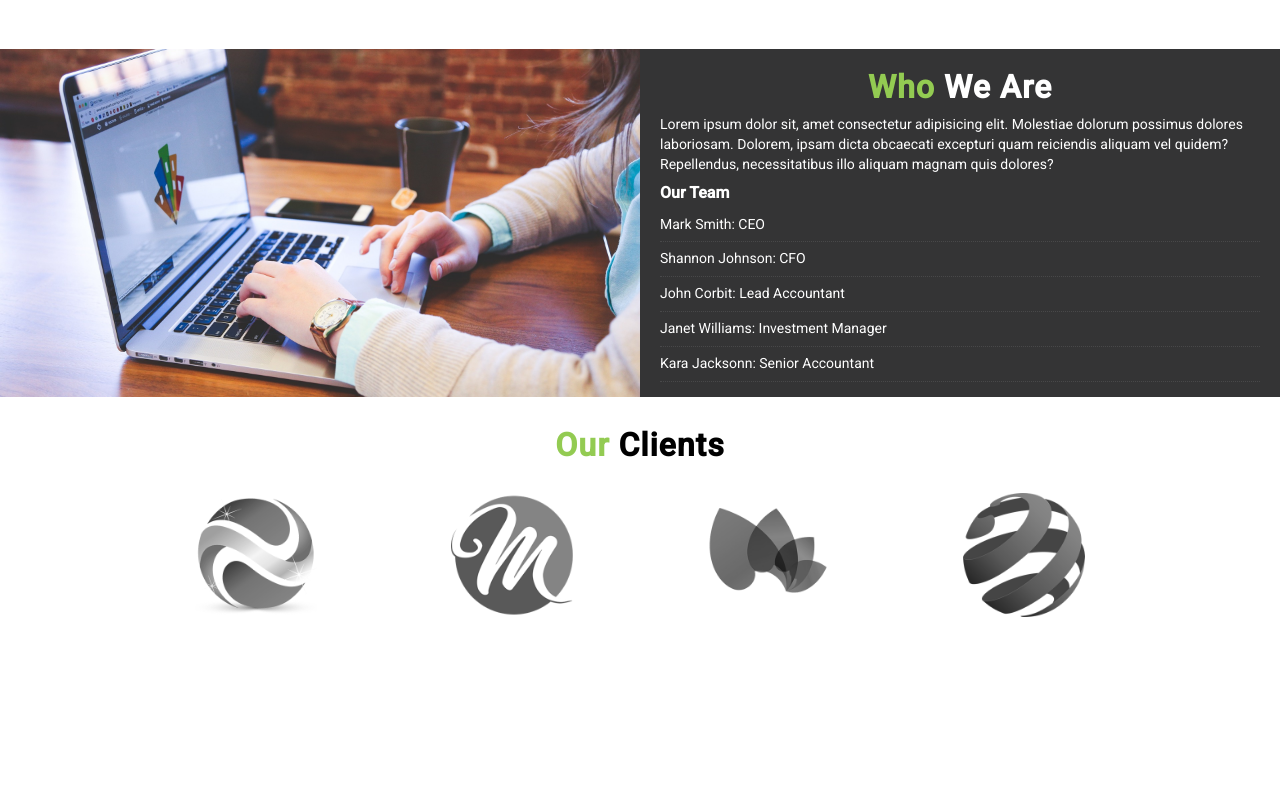
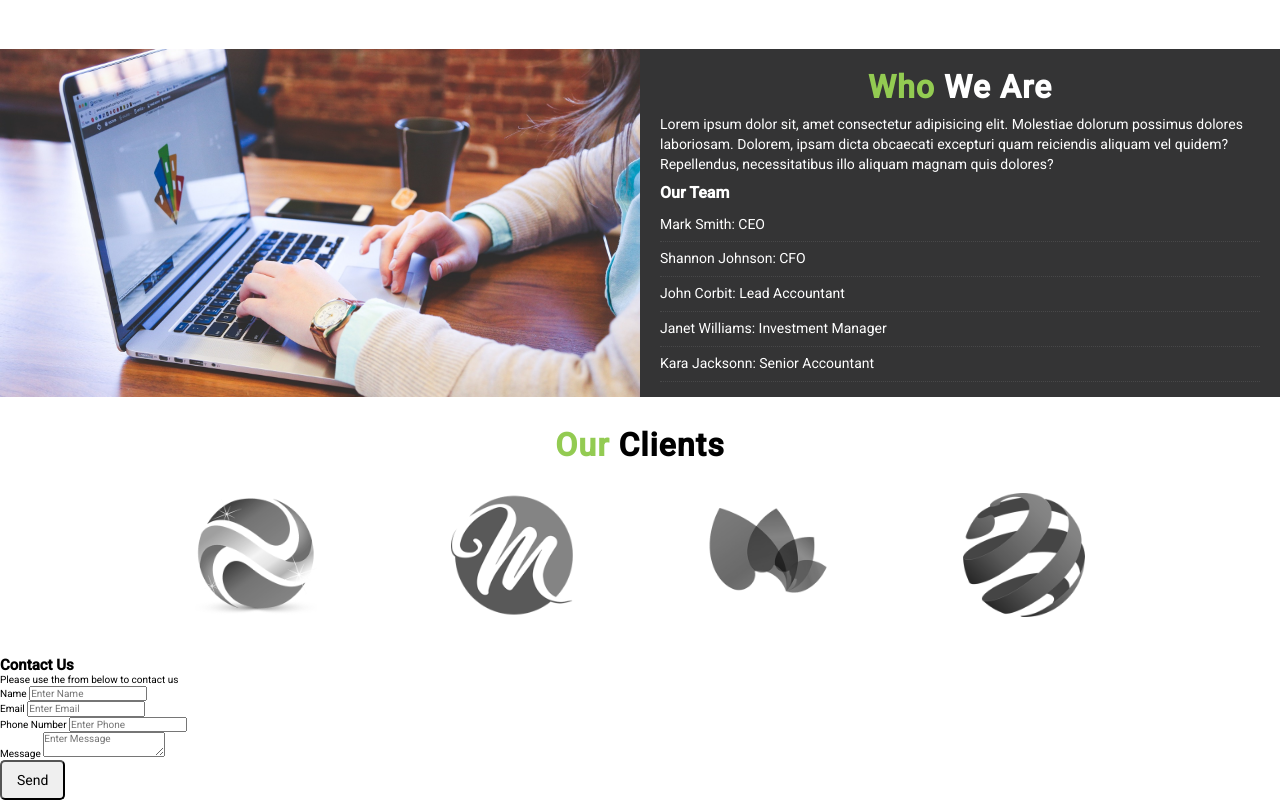
Before and after one commit to DariuszOkonski/webpage-edgeledger, a website: page index.html in a window 1280 px wide. Shown: the part 1008-1808 px from the top of the page. Before the commit the page ends 1665 px from the top, so only its background shows below. Drawn offline with nearby package versions, Linux system fonts and the light colour scheme; some packages are replaced by stand-ins of ours.

Commit message:
add html structure for section contact at index.html

```diff
--- a/index.html
+++ b/index.html
@@ -20,7 +20,7 @@
       <li><a class="navbar__item" href="#home">Home</a></li>
       <li><a class="navbar__item" href="#what">What</a></li>
       <li><a class="navbar__item" href="#who">Who</a></li>
-      <li><a class="navbar__item" href="#contact">Contact</a></li>
+      <li><a class="navbar__item" href="#contact-us">Contact</a></li>
     </ul>
   </nav>
 
@@ -141,6 +141,54 @@
 
   </section>
 
+  <section id="contact-us" class="contact">
+
+    <section class="contact__form">
+      <h2 class="contact__header">Contact Us</h2>
+      <p class="contact__paragraph">Please use the from below to contact us</p>
+
+      <form class="form">
+        <div class="form__name">
+          <label for="name">Name</label>
+          <input type="text" name="name" placeholder="Enter Name">
+        </div>
+
+        <div class="form__email">
+          <label for="email">Email</label>
+          <input type="email" name="email" placeholder="Enter Email">
+        </div>
+
+        <div class="form__phone">
+          <label for="phone">Phone Number</label>
+          <input type="text" name="phone" placeholder="Enter Phone">
+        </div>
+
+        <div class="form__message">
+          <label for="message">Message</label>
+          <textarea name="message" id="" placeholder="Enter Message"></textarea>
+        </div>
+
+        <input class="form__btn btn btn-dark" type="submit" value="Send">
+
+      </form>
+    </section>
+
+    <section class="contact__map" id="map">
+    </section>
+
+  </section>
+
+
+
+
+  <!-- jquery cdn -->
+  <script src="https://code.jquery.com/jquery-3.4.1.min.js"
+    integrity="sha256-CSXorXvZcTkaix6Yvo6HppcZGetbYMGWSFlBw8HfCJo=" crossorigin="anonymous"></script>
+  <!-- Local JS File -->
+  <script src="js/main.js"></script>
+  <!-- Google Maps -->
+  <script src="https://maps.googleapis.com/maps/api/js?key=AIzaSyDMgPBJlWLU_jIActF7uV3vIR1qGKyDfVE&callback=initMap"
+    async defer></script>
 </body>
 
 </html>
```
